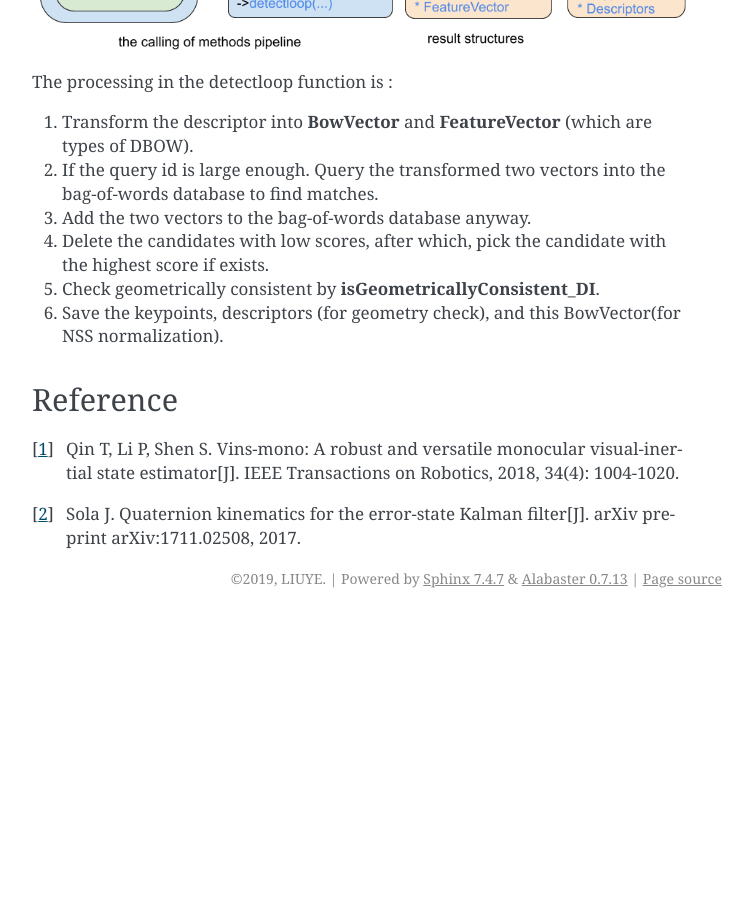
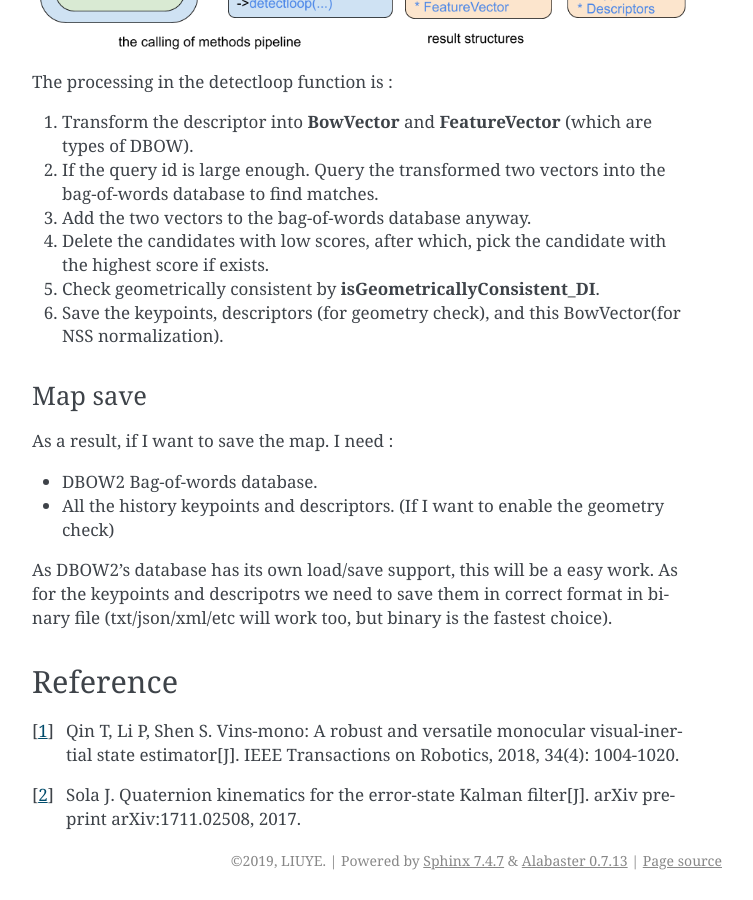
Before and after one commit to gggliuye/VIO, a Sphinx documentation site: the page built from docs/deepblue/LM.rst, in a window 1280 px wide and 900 px high, scrolled down 18442 px. Shown: the whole window, without its empty margins (388-1141 px from the left). Built offline with Sphinx 7.4.7, drawn with Linux system fonts in a browser that asks for light colours; before the commit the page ends 19060 px from its top, so only the background shows below that.

Commit message:
Update LM.rst

```diff
--- a/docs/deepblue/LM.rst
+++ b/docs/deepblue/LM.rst
@@ -745,6 +745,15 @@ The processing in the detectloop function is :
 5. Check geometrically consistent by **isGeometricallyConsistent_DI**.
 6. Save the keypoints, descriptors (for geometry check), and this BowVector(for NSS normalization).
 
+Map save
+~~~~~~~~~~~
+As a result, if I want to save the map. I need :
+
+* DBOW2 Bag-of-words database.
+* All the history keypoints and descriptors. (If I want to enable the geometry check)
+
+As DBOW2's database has its own load/save support, this will be a easy work. As for the keypoints and descripotrs we need to save them in correct format in binary file (txt/json/xml/etc will work too, but binary is the fastest choice).
+
 Reference
 ---------------------
 
```
